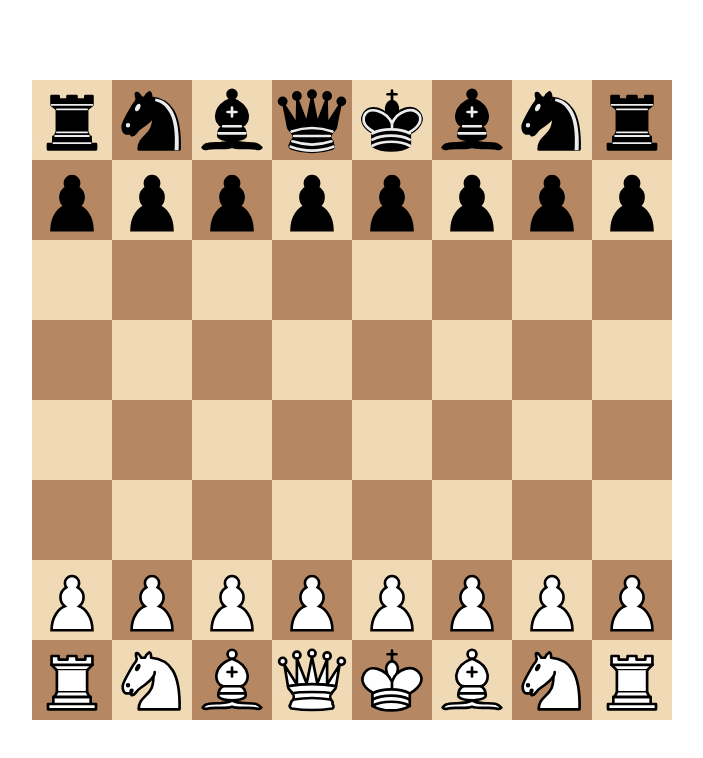
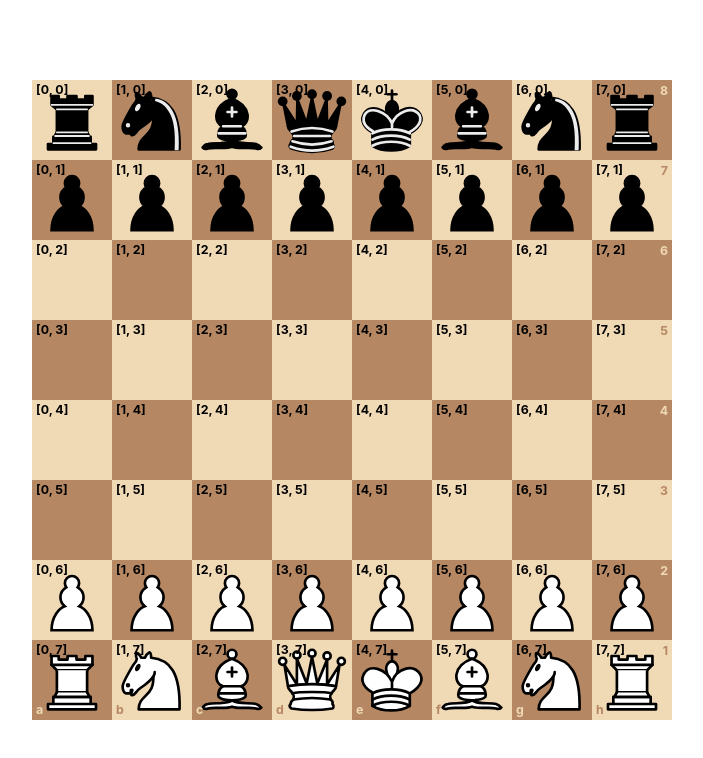
Before and after one commit to tobyjzstay/chess-react, a React (Create React App) app: page / in a window 1280 px wide. Shown: the top 758 px of the page, without its empty margins (288-991 px from the left). Built offline with nearby package versions, Linux system fonts and the light colour scheme.

Commit message:
Add legal moves for queen and knight pieces

```diff
--- a/src/Board.tsx
+++ b/src/Board.tsx
@@ -4,8 +4,8 @@ import { Colour, PieceData, Type } from "./Piece";
 import Square from "./Square";
 
 const FEN = "rnbqkbnr/pppppppp/8/8/8/8/PPPPPPPP/RNBQKBNR";
-const RANKS = 8;
-const FILES = 8;
+export const RANKS = 8;
+export const FILES = 8;
 
 type BoardData = {
     board: PieceData[][];
@@ -17,15 +17,14 @@ function Board() {
     const boardContext = React.useContext(BoardContext);
 
     boardContext.board = React.useMemo(() => parseFen(FEN), []);
-    console.log(boardContext.board);
 
     return (
         <div className="board">
             <div className="file">
                 {Array.from({ length: FILES }, (_, file) => (
-                    <div className="rank">
+                    <div key={file} className="rank">
                         {Array.from({ length: RANKS }, (_, rank) => (
-                            <Square rank={rank} file={file} />
+                            <Square key={rank} square={{ file, rank }} />
                         ))}
                     </div>
                 ))}
@@ -35,45 +34,54 @@ function Board() {
 }
 
 function parseFen(fen: string) {
-    const ranks = fen.split("/");
-    const fenBoard = ranks.map((rank) => rank.split(""));
-    const board = fenBoard.map((rank) => rank.flatMap(parsePiece));
+    const files = fen.split("/");
+    const fenBoard = files.map((rank) => rank.split(""));
+    const board = fenBoard.map((rank, f) => {
+        let r = 0;
+        return rank.flatMap((piece) => {
+            const parsed = parsePiece(piece, f, r);
+            r += parsed.length;
+            return parsed;
+        });
+    });
 
     return board;
 }
 
-function parsePiece(piece: string): PieceData[] {
+function parsePiece(piece: string, file: number, rank: number): PieceData[] {
     switch (piece) {
         case "k":
-            return [{ type: Type.King, colour: Colour.Black }];
+            return [{ type: Type.King, colour: Colour.Black, file, rank }];
         case "q":
-            return [{ type: Type.Queen, colour: Colour.Black }];
+            return [{ type: Type.Queen, colour: Colour.Black, file, rank }];
         case "r":
-            return [{ type: Type.Rook, colour: Colour.Black }];
+            return [{ type: Type.Rook, colour: Colour.Black, file, rank }];
         case "b":
-            return [{ type: Type.Bishop, colour: Colour.Black }];
+            return [{ type: Type.Bishop, colour: Colour.Black, file, rank }];
         case "n":
-            return [{ type: Type.Knight, colour: Colour.Black }];
+            return [{ type: Type.Knight, colour: Colour.Black, file, rank }];
         case "p":
-            return [{ type: Type.Pawn, colour: Colour.Black }];
+            return [{ type: Type.Pawn, colour: Colour.Black, file, rank }];
         case "K":
-            return [{ type: Type.King, colour: Colour.White }];
+            return [{ type: Type.King, colour: Colour.White, file, rank }];
         case "Q":
-            return [{ type: Type.Queen, colour: Colour.White }];
+            return [{ type: Type.Queen, colour: Colour.White, file, rank }];
         case "R":
-            return [{ type: Type.Rook, colour: Colour.White }];
+            return [{ type: Type.Rook, colour: Colour.White, file, rank }];
         case "B":
-            return [{ type: Type.Bishop, colour: Colour.White }];
+            return [{ type: Type.Bishop, colour: Colour.White, file, rank }];
         case "N":
-            return [{ type: Type.Knight, colour: Colour.White }];
+            return [{ type: Type.Knight, colour: Colour.White, file, rank }];
         case "P":
-            return [{ type: Type.Pawn, colour: Colour.White }];
+            return [{ type: Type.Pawn, colour: Colour.White, file, rank }];
         default:
             const num = parseInt(piece);
             if (isNaN(num)) throw new Error("Invalid FEN");
-            return Array.from({ length: num }, () => ({
+            return Array.from({ length: num }, (_, i) => ({
                 type: Type.None,
                 colour: Colour.None,
+                file: file,
+                rank: rank + i,
             }));
     }
 }
--- a/src/Piece.tsx
+++ b/src/Piece.tsx
@@ -1,8 +1,12 @@
+import React from "react";
+import { BoardContext, FILES, RANKS } from "./Board";
 import "./Piece.css";
 
 export type PieceData = {
   type: Type;
   colour: Colour;
+  file: number;
+  rank: number;
 };
 
 export enum Type {
@@ -22,6 +26,7 @@ export enum Colour {
 }
 
 function Piece({ piece }: { piece: PieceData }) {
+  const { board } = React.useContext(BoardContext);
   let className = "piece";
 
   switch (piece.type) {
@@ -61,4 +66,78 @@ function Piece({ piece }: { piece: PieceData }) {
   return <div className={className}></div>;
 }
 
+function legalMoves(board: PieceData[][], piece: PieceData) {
+  switch (piece.type) {
+    case Type.King:
+      break;
+    case Type.Queen:
+      return queenMoves(board, piece);
+    case Type.Rook:
+      break;
+    case Type.Bishop:
+      break;
+    case Type.Knight:
+      return knightMoves(board, piece);
+    case Type.Pawn:
+      break;
+    default:
+      return [];
+  }
+}
+
+function queenMoves(board: PieceData[][], piece: PieceData) {
+  if (piece.type !== Type.Queen) throw new Error("Invalid piece type");
+  const moves = [];
+
+  const QUEEN_MOVES = [
+    [-1, 0],
+    [-1, 1],
+    [0, 1],
+    [1, 1],
+    [1, 0],
+    [1, -1],
+    [0, -1],
+    [-1, -1],
+  ];
+
+  for (const move of QUEEN_MOVES) {
+    let file = piece.file + move[0];
+    let rank = piece.rank + move[1];
+    while (!(file < 0 || file >= FILES || rank < 0 || rank >= RANKS)) {
+      if (board[file][rank].colour === piece.colour) break;
+      moves.push([file, rank]);
+      file += move[0];
+      rank += move[1];
+    }
+  }
+
+  return moves;
+}
+
+function knightMoves(board: PieceData[][], piece: PieceData) {
+  if (piece.type !== Type.Knight) throw new Error("Invalid piece type");
+  const moves = [];
+
+  const KNIGHT_MOVES = [
+    [-2, 1],
+    [-1, 2],
+    [1, 2],
+    [2, 1],
+    [2, -1],
+    [1, -2],
+    [-1, -2],
+    [-2, -1],
+  ];
+
+  for (const move of KNIGHT_MOVES) {
+    const file = piece.file + move[0];
+    const rank = piece.rank + move[1];
+    if (file < 0 || file >= FILES || rank < 0 || rank >= RANKS) continue;
+    else if (board[file][rank].colour === piece.colour) continue;
+    moves.push([file, rank]);
+  }
+
+  return moves;
+}
+
 export default Piece;
--- a/src/Square.css
+++ b/src/Square.css
@@ -1,16 +1,57 @@
 :root {
-    --square-size: calc(max(min(100vw, 100vh) / 10, 25px));
+  --square-size: calc(max(min(100vw, 100vh) / 10, 25px));
 }
 
 .square {
-    width: var(--square-size);
-    height: var(--square-size);
+  width: var(--square-size);
+  height: var(--square-size);
+  position: relative;
 }
 
 .square__white {
-    background-color: #f0d9b5;
+  background-color: #f0d9b5;
 }
 
 .square__black {
-    background-color: #b58863;
+  background-color: #b58863;
 }
+
+.coord {
+  position: absolute;
+  font-size: calc(8px + 4 * ((100vw - 320px) / 880));
+  font-weight: bold;
+  user-select: none;
+}
+
+.coord__file {
+  bottom: 0px;
+  left: 0;
+  text-align: left;
+  width: 100%;
+  padding-left: 4px;
+}
+
+.coord__rank {
+  top: 1px;
+  right: 0;
+  height: 100%;
+  padding-right: 4px;
+}
+
+.square__white .coord {
+  color: #b58863;
+}
+
+.square__black .coord {
+  color: #f0d9b5;
+}
+
+.square .coord__debug {
+  top: 0px;
+  left: 0;
+  font-size: calc(8px + 4 * ((100vw - 320px) / 880));
+  text-align: left;
+  padding-left: 4px;
+  padding-right: 4px;
+  color: black;
+}
--- a/src/Square.tsx
+++ b/src/Square.tsx
@@ -1,17 +1,28 @@
 import React from "react";
-import { BoardContext } from "./Board";
+import { BoardContext, FILES, RANKS } from "./Board";
 import Piece from "./Piece";
 import "./Square.css";
 
-function Square({ rank, file }: { rank: number; file: number }) {
+type SquareData = {
+    file: number;
+    rank: number;
+};
+
+const squareContext = React.createContext<SquareData>(Object.create(null));
+
+function Square({ square }: { square: SquareData }) {
     const { board } = React.useContext(BoardContext);
-    let className = "square";
+    const { file, rank } = square;
+    let squareClassName = "square";
 
-    if (rank % 2 === file % 2) className += " square__white";
-    else className += " square__black";
+    if (rank % 2 === file % 2) squareClassName += " square__white";
+    else squareClassName += " square__black";
 
     return (
-        <div className={className}>
+        <div className={squareClassName}>
+            <p className="coord coord__debug">{"[" + rank + ", " + file + "]"}</p>
+            {FILES - 1 === file && <p className="coord coord__file">{String.fromCharCode("a".charCodeAt(0) + rank)}</p>}
+            {RANKS - 1 === rank && <p className="coord coord__rank">{FILES - file}</p>}
             <Piece piece={board[file][rank]} />
         </div>
     );
```
Lines whose indentation alone changed are shown as unchanged.
